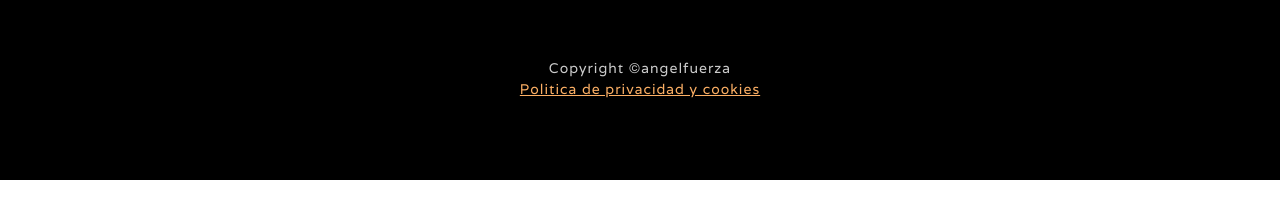
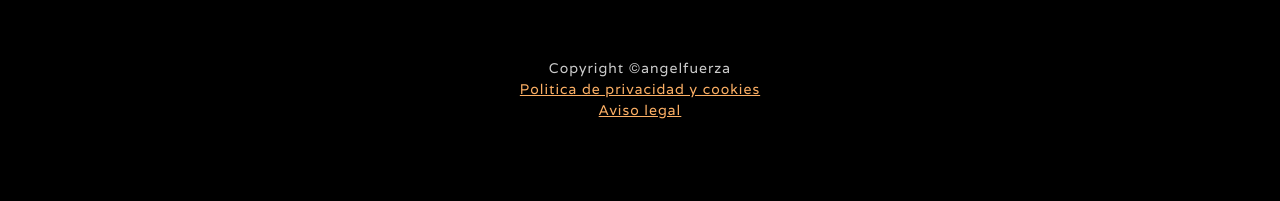
Before and after one commit to angelfuerza/angelfuerzaWeb, a plain HTML site: page index.html in a window 1280 px wide. Shown: the part 3463-3664 px from the top of the page. Before the commit the page ends 3643 px from the top, so only its background shows below. Drawn offline with nearby package versions, Linux system fonts and the light colour scheme.

Commit message:
Update index.html

```diff
--- a/index.html
+++ b/index.html
@@ -223,6 +223,7 @@
     <footer class="footer bg-black small text-center text-white-50">
         <div class="container px-4 px-lg-5">Copyright &copy;angelfuerza</div>
         <div class="container px-4 px-lg-5"><a href="politicas"> Politica de privacidad y cookies</a></div>
+        <div class="container px-4 px-lg-5"><a href="#">Aviso legal</a></div>
 
     </footer>
 
```
